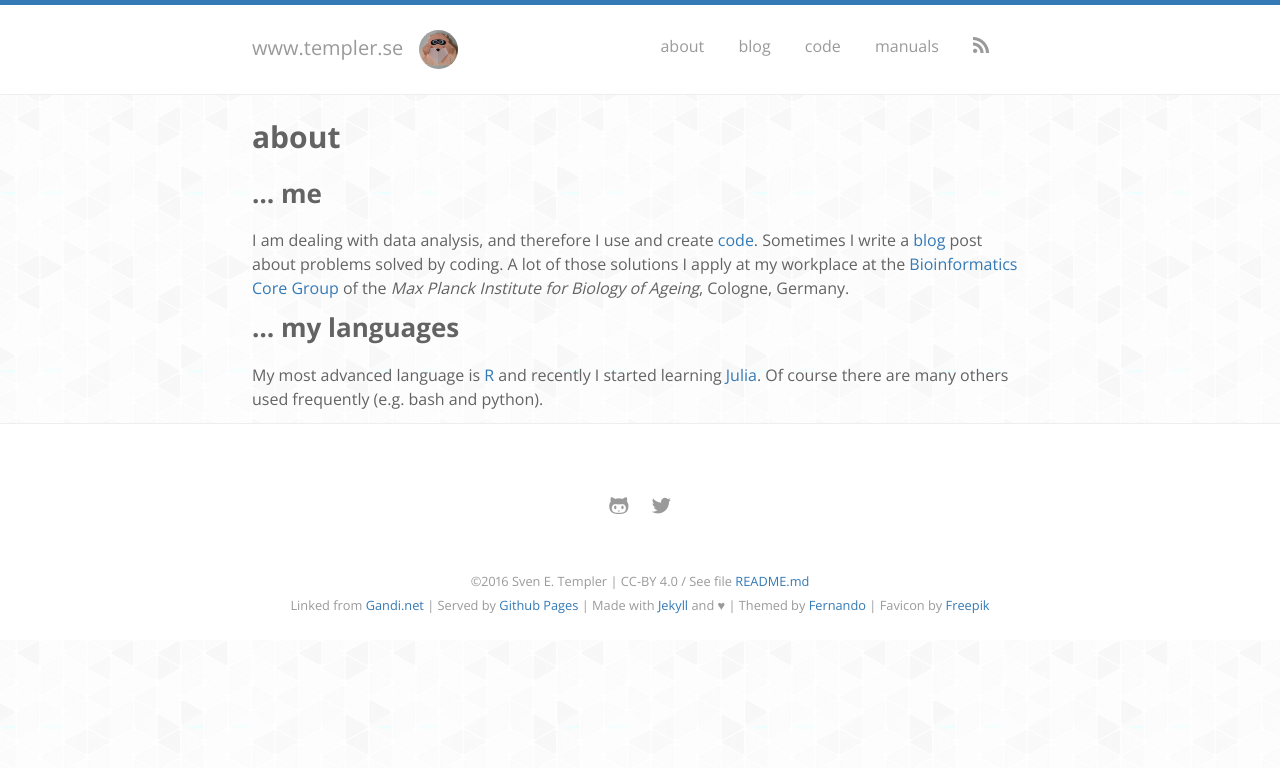
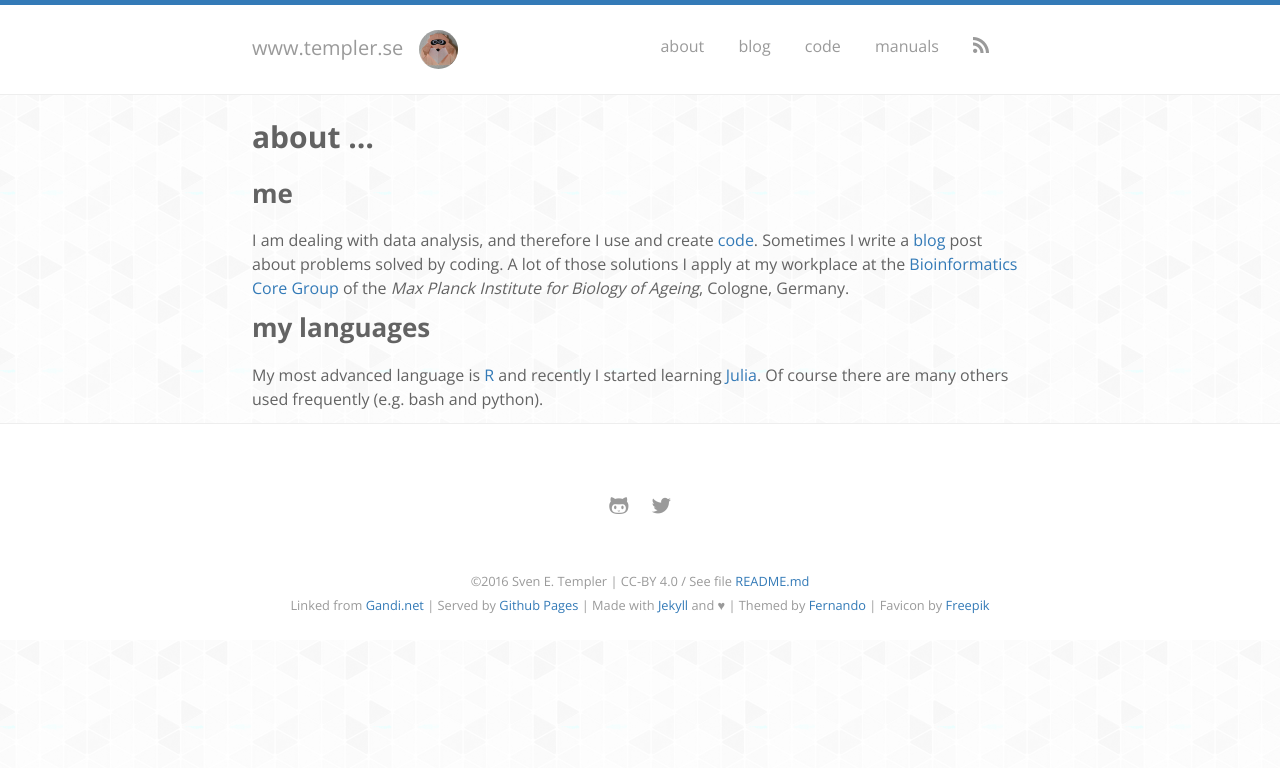
Before and after one commit to pmdbio/setempler.github.io, a Jekyll site: the page built from about/index.md, in a window 1280 px wide. Shown: the top 768 px of the page. Built offline with Jekyll 4.4.1, drawn with Linux system fonts in a browser that asks for light colours; nearby versions of some CDN libraries; some web fonts are replaced.

Commit message:
page header adjusted

```diff
--- a/about/index.md
+++ b/about/index.md
@@ -2,9 +2,9 @@
 layout: default
 ---
 
-# about
+# about ...
 
-## ... me
+## me
 
 I am dealing with data analysis, and therefore I use and create **[code](/code)**.
 Sometimes I write a **[blog](/blog)** post about problems solved by coding.
@@ -12,7 +12,7 @@ A lot of those solutions I apply at my workplace at the
 [Bioinformatics Core Group][agebit]{:target="_blank"} of the *Max Planck Institute
 for Biology of Ageing*, Cologne, Germany.
 
-## ... my languages
+## my languages
 
 My most advanced language is [R][r]{:target="_blank"} and recently I started learning
 [Julia][jl]{:target="_blank"}.
--- a/blog/index.html
+++ b/blog/index.html
@@ -2,6 +2,7 @@
 layout: default
 ---
 
+<h1>blog ...</h1>
 <section class="post-list">
   {% for post in paginator.posts %}
     {% include article.html %}
```
